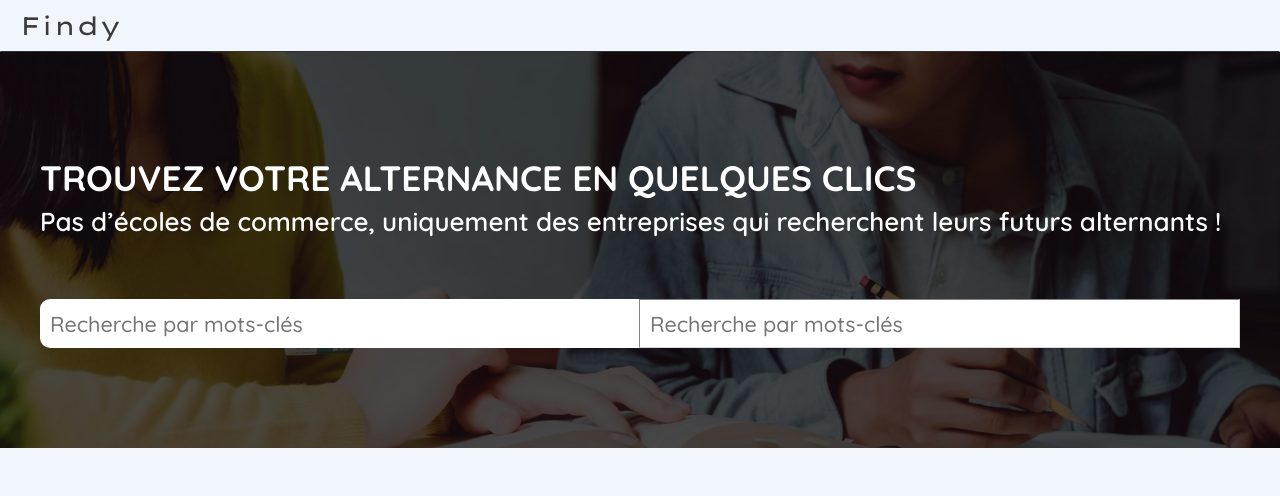
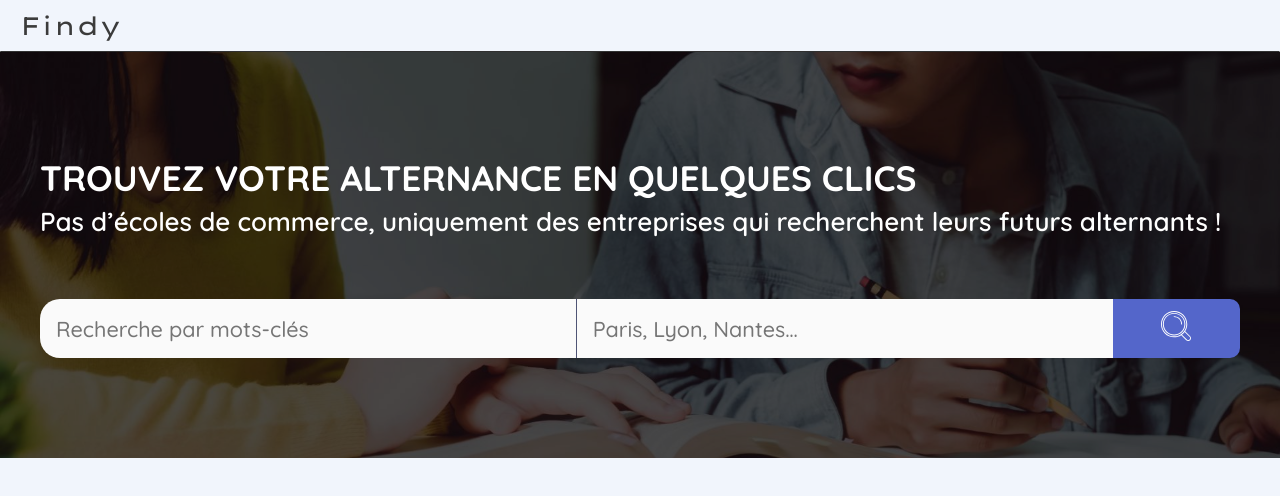
Before and after one commit to Elymne/findy, a Vue app: page / in a window 1280 px wide. Shown: the top 496 px of the page. Built offline with nearby package versions, Linux system fonts and the light colour scheme; the HTML template or start-up script is replaced by a standard one.

Commit message:
feat : ui SearchBar

```diff
--- a/src/ui/components/ImageBlock.vue
+++ b/src/ui/components/ImageBlock.vue
@@ -79,10 +79,6 @@ div {
   animation: shade_in 1s cubic-bezier(0, 0, 0.2, 1) 0s 1 normal forwards;
 }
 
-#search-bar {
-  margin-top: 60px;
-}
-
 @keyframes shade_in {
   from {
     background-color: rgba(0, 0, 0, 0);
@@ -107,6 +103,12 @@ h2 {
   animation: fade_in_translate 1s cubic-bezier(0, 0, 0.2, 1) 0.4s 1 forwards;
 }
 
+#search-bar {
+  opacity: 0;
+  margin-top: 60px;
+  animation: fade_in_translate 1s cubic-bezier(0, 0, 0.2, 1) 0.6s 1 forwards;
+}
+
 @keyframes fade_in_translate {
   from {
     opacity: 0;
--- a/src/ui/components/SearchBar.vue
+++ b/src/ui/components/SearchBar.vue
@@ -2,6 +2,16 @@
 import { ref } from 'vue'
 
 const keyWords = ref<string>('')
+const zone = ref<string>('')
+
+function carotte(payload: MouseEvent) {
+  console.log(payload)
+  console.log('Clicked!')
+}
+
+function change() {
+  console.log('New val !')
+}
 </script>
 
 <template>
@@ -14,12 +24,21 @@ const keyWords = ref<string>('')
       placeholder="Recherche par mots-clés"
     />
     <input
+      @keypress="change"
       type="text"
-      name="keywords-input"
-      id="keywords-input"
-      v-model="keyWords"
-      placeholder="Recherche par mots-clés"
+      name="zone-input"
+      id="zone-input"
+      list="zone-options"
+      v-model="zone"
+      placeholder="Paris, Lyon, Nantes…"
     />
+    <datalist id="zone-options">
+      <option key="1" value="Tartine au beurre"></option>
+      <option key="2" value="Tartine au caca"></option>
+    </datalist>
+    <button @click="carotte">
+      <img src="./../assets/svg/magnifying_glass.svg" height="30" width="30" alt="Icone de loupe" />
+    </button>
   </section>
 </template>
 
@@ -32,17 +51,37 @@ input {
   flex-grow: 1;
   font-weight: 100;
   color: rgb(79, 84, 117);
+  background-color: rgb(250, 250, 250);
 
-  border-width: 1px;
-  border-color: #d8d8d8;
+  border: none;
 
-  padding: 10px;
-
+  padding: 16px;
   transition: border-color 0.2s ease-in;
 }
 
 input:nth-child(1) {
-  border-radius: 10px 0px 0px 10px;
-  border-style: none;
+  border-radius: 20px 0px 0px 20px;
+  border-right: solid 1px rgb(79, 84, 117);
+}
+
+input:focus {
+  background-color: rgb(255, 255, 255);
+  color: rgb(95, 106, 182);
+  outline: none;
+}
+
+button {
+  flex-grow: 0.4;
+  border: none;
+
+  border-radius: 0px 10px 10px 0px;
+
+  background-color: rgb(84, 102, 202);
+  transition: background-color 0.2s;
+}
+
+button:hover {
+  cursor: pointer;
+  background-color: rgb(104, 124, 240);
 }
 </style>
```
Also changed, not shown: src/ui/states/StateExample.ts (deleted, +0 -14 lines), src/ui/assets/svg/magnifying_glass.svg (added).
